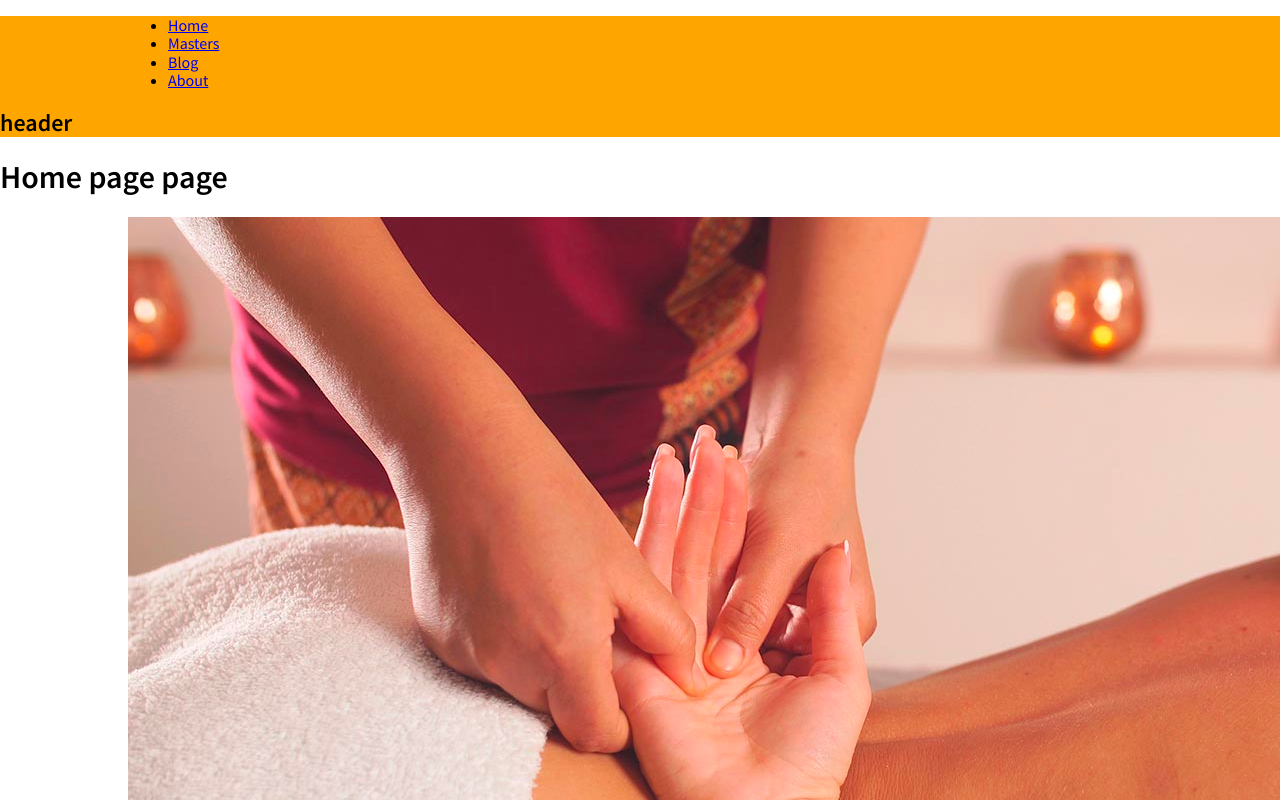
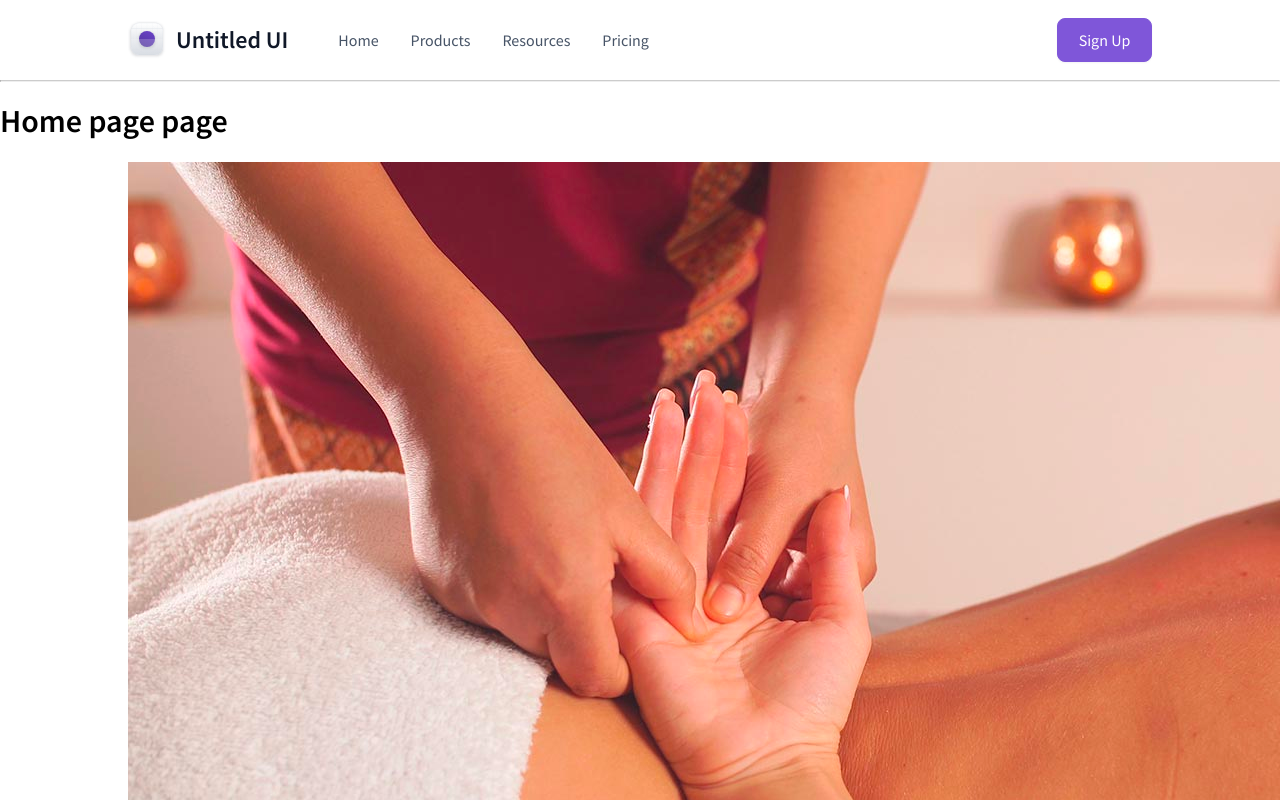
Before and after one commit to theromanovich/toscar, a Next.js app: page / in a window 1280 px wide. Shown: the top 800 px of the page. Built offline with nearby package versions, Linux system fonts and the light colour scheme.

Commit message:
add header

```diff
--- a/src/components/Header/Header.js
+++ b/src/components/Header/Header.js
@@ -1,5 +1,5 @@
 import Link from 'next/link';
-
+import Logo from './Logo'
 const navigation = [
     {
         id: 1,
@@ -8,38 +8,51 @@ const navigation = [
     },
     {
         id: 2,
-        title: 'Masters',
+        title: 'Products',
         path: '/master'
     },
     {
         id: 3,
-        title: 'Blog',
+        title: 'Resources',
         path: '/blog'
     },
     {
         id: 4,
-        title: 'About',
+        title: 'Pricing',
         path: '/about'
     }
 ]
 
 const Header = () => (
     <div className='header'>
-        <div className='container'>
-            <div className='header__image'>
+        <div className='container header__container'>
 
+            <div className="header__info">
+                <div className="header__info-item">
+
+                        <Logo />
+
+                    <h2>
+                        Untitled UI
+                    </h2>
+                </div>
+                <nav className='nav'>
+                    <ul className='nav__menu'>
+                        {navigation.map(({id, title, path}) => (
+                            <li className='nav__menu-item' key={id}><Link href={path}>{title}</Link></li>
+                        ))}
+                    </ul>
+                </nav>
             </div>
-            <nav className='nav'>
-                <ul>
-                    {navigation.map(({id, title, path}) => (
-                        <li key={id}><Link href={path}>{title}</Link></li>
-                    ))}
-                </ul>
-            </nav>
+
+
+            <div className="header__button">
+                <button>Sign Up</button>
+            </div>
+
         </div>
-        <h2>
-            header
-        </h2>
+        <hr />
+
     </div>
 );
 
--- /dev/null
+++ b/src/components/Header/Logo.js
@@ -0,0 +1,82 @@
+const Logo = () => {
+  return (
+    <>
+        <svg width="38" height="38" viewBox="0 0 38 38" fill="none" xmlns="http://www.w3.org/2000/svg">
+        <g filter="url(#filter0_dd_10_69268)">
+        <g clip-path="url(#clip0_10_69268)">
+        <rect x="3" y="2" width="32" height="32" rx="8" fill="white"/>
+        <rect x="3" y="2" width="32" height="32" rx="8" fill="url(#paint0_linear_10_69268)"/>
+        <path fill-rule="evenodd" clip-rule="evenodd" d="M19 4.03882C11.2894 4.03882 5.03882 10.2894 5.03882 18C5.03882 25.7105 11.2894 31.9612 19 31.9612C26.7105 31.9612 32.9612 25.7105 32.9612 18C32.9612 10.2894 26.7105 4.03882 19 4.03882ZM4.96115 18C4.96115 10.2466 11.2466 3.96115 19 3.96115C26.7534 3.96115 33.0388 10.2466 33.0388 18C33.0388 25.7534 26.7534 32.0388 19 32.0388C11.2466 32.0388 4.96115 25.7534 4.96115 18Z" fill="#D0D5DD"/>
+        <path fill-rule="evenodd" clip-rule="evenodd" d="M19 14.0779C16.8338 14.0779 15.0777 15.834 15.0777 18.0002C15.0777 20.1665 16.8338 21.9225 19 21.9225C21.1662 21.9225 22.9223 20.1665 22.9223 18.0002C22.9223 15.834 21.1662 14.0779 19 14.0779ZM15 18.0002C15 15.7911 16.7909 14.0002 19 14.0002C21.2091 14.0002 23 15.7911 23 18.0002C23 20.2094 21.2091 22.0002 19 22.0002C16.7909 22.0002 15 20.2094 15 18.0002Z" fill="#D0D5DD"/>
+        <path fill-rule="evenodd" clip-rule="evenodd" d="M19 15.3201C17.5201 15.3201 16.3204 16.5198 16.3204 17.9997C16.3204 19.4796 17.5201 20.6793 19 20.6793C20.4799 20.6793 21.6796 19.4796 21.6796 17.9997C21.6796 16.5198 20.4799 15.3201 19 15.3201ZM16.2427 17.9997C16.2427 16.4769 17.4772 15.2424 19 15.2424C20.5228 15.2424 21.7573 16.4769 21.7573 17.9997C21.7573 19.5225 20.5228 20.757 19 20.757C17.4772 20.757 16.2427 19.5225 16.2427 17.9997Z" fill="#D0D5DD"/>
+        <path d="M18.9612 2H19.0388V34H18.9612V2Z" fill="#D0D5DD"/>
+        <path d="M35 17.9609L35 18.0386L3 18.0386L3 17.9609L35 17.9609Z" fill="#D0D5DD"/>
+        <path d="M29.602 2H29.6796V34H29.602V2Z" fill="#D0D5DD"/>
+        <path d="M13.6408 2H13.7184V34H13.6408V2Z" fill="#D0D5DD"/>
+        <path d="M24.2816 2H24.3592V34H24.2816V2Z" fill="#D0D5DD"/>
+        <path d="M8.32037 2H8.39804V34H8.32037V2Z" fill="#D0D5DD"/>
+        <path d="M35 28.6016L35 28.6792L3 28.6792L3 28.6016L35 28.6016Z" fill="#D0D5DD"/>
+        <path d="M35 12.6406L35 12.7183L3 12.7183L3 12.6406L35 12.6406Z" fill="#D0D5DD"/>
+        <path d="M35 23.2812L35 23.3589L3 23.3589L3 23.2812L35 23.2812Z" fill="#D0D5DD"/>
+        <path d="M35 7.32031L35 7.39798L3 7.39798L3 7.32031L35 7.32031Z" fill="#D0D5DD"/>
+        <g filter="url(#filter1_dd_10_69268)">
+        <circle cx="19" cy="18" r="8" fill="url(#paint1_linear_10_69268)"/>
+        </g>
+        <g filter="url(#filter2_b_10_69268)">
+        <path d="M3 18H35V21.2C35 25.6804 35 27.9206 34.1281 29.6319C33.3611 31.1372 32.1372 32.3611 30.6319 33.1281C28.9206 34 26.6804 34 22.2 34H15.8C11.3196 34 9.07937 34 7.36808 33.1281C5.86278 32.3611 4.63893 31.1372 3.87195 29.6319C3 27.9206 3 25.6804 3 21.2V18Z" fill="white" fill-opacity="0.2"/>
+        </g>
+        </g>
+        <rect x="3.1" y="2.1" width="31.8" height="31.8" rx="7.9" stroke="#D0D5DD" stroke-width="0.2"/>
+        </g>
+        <defs>
+        <filter id="filter0_dd_10_69268" x="0" y="0" width="38" height="38" filterUnits="userSpaceOnUse" color-interpolation-filters="sRGB">
+        <feFlood flood-opacity="0" result="BackgroundImageFix"/>
+        <feColorMatrix in="SourceAlpha" type="matrix" values="0 0 0 0 0 0 0 0 0 0 0 0 0 0 0 0 0 0 127 0" result="hardAlpha"/>
+        <feOffset dy="1"/>
+        <feGaussianBlur stdDeviation="1"/>
+        <feColorMatrix type="matrix" values="0 0 0 0 0.0627451 0 0 0 0 0.0941176 0 0 0 0 0.156863 0 0 0 0.06 0"/>
+        <feBlend mode="normal" in2="BackgroundImageFix" result="effect1_dropShadow_10_69268"/>
+        <feColorMatrix in="SourceAlpha" type="matrix" values="0 0 0 0 0 0 0 0 0 0 0 0 0 0 0 0 0 0 127 0" result="hardAlpha"/>
+        <feOffset dy="1"/>
+        <feGaussianBlur stdDeviation="1.5"/>
+        <feColorMatrix type="matrix" values="0 0 0 0 0.0627451 0 0 0 0 0.0941176 0 0 0 0 0.156863 0 0 0 0.1 0"/>
+        <feBlend mode="normal" in2="effect1_dropShadow_10_69268" result="effect2_dropShadow_10_69268"/>
+        <feBlend mode="normal" in="SourceGraphic" in2="effect2_dropShadow_10_69268" result="shape"/>
+        </filter>
+        <filter id="filter1_dd_10_69268" x="8" y="8" width="22" height="22" filterUnits="userSpaceOnUse" color-interpolation-filters="sRGB">
+        <feFlood flood-opacity="0" result="BackgroundImageFix"/>
+        <feColorMatrix in="SourceAlpha" type="matrix" values="0 0 0 0 0 0 0 0 0 0 0 0 0 0 0 0 0 0 127 0" result="hardAlpha"/>
+        <feOffset dy="1"/>
+        <feGaussianBlur stdDeviation="1"/>
+        <feColorMatrix type="matrix" values="0 0 0 0 0.0627451 0 0 0 0 0.0941176 0 0 0 0 0.156863 0 0 0 0.06 0"/>
+        <feBlend mode="normal" in2="BackgroundImageFix" result="effect1_dropShadow_10_69268"/>
+        <feColorMatrix in="SourceAlpha" type="matrix" values="0 0 0 0 0 0 0 0 0 0 0 0 0 0 0 0 0 0 127 0" result="hardAlpha"/>
+        <feOffset dy="1"/>
+        <feGaussianBlur stdDeviation="1.5"/>
+        <feColorMatrix type="matrix" values="0 0 0 0 0.0627451 0 0 0 0 0.0941176 0 0 0 0 0.156863 0 0 0 0.1 0"/>
+        <feBlend mode="normal" in2="effect1_dropShadow_10_69268" result="effect2_dropShadow_10_69268"/>
+        <feBlend mode="normal" in="SourceGraphic" in2="effect2_dropShadow_10_69268" result="shape"/>
+        </filter>
+        <filter id="filter2_b_10_69268" x="-2" y="13" width="42" height="26" filterUnits="userSpaceOnUse" color-interpolation-filters="sRGB">
+        <feFlood flood-opacity="0" result="BackgroundImageFix"/>
+        <feGaussianBlur in="BackgroundImageFix" stdDeviation="2.5"/>
+        <feComposite in2="SourceAlpha" operator="in" result="effect1_backgroundBlur_10_69268"/>
+        <feBlend mode="normal" in="SourceGraphic" in2="effect1_backgroundBlur_10_69268" result="shape"/>
+        </filter>
+        <linearGradient id="paint0_linear_10_69268" x1="19" y1="2" x2="19" y2="34" gradientUnits="userSpaceOnUse">
+        <stop stop-color="white"/>
+        <stop offset="1" stop-color="#D0D5DD"/>
+        </linearGradient>
+        <linearGradient id="paint1_linear_10_69268" x1="15" y1="26" x2="23" y2="10" gradientUnits="userSpaceOnUse">
+        <stop stop-color="#53389E"/>
+        <stop offset="1" stop-color="#6941C6"/>
+        </linearGradient>
+        <clipPath id="clip0_10_69268">
+        <rect x="3" y="2" width="32" height="32" rx="8" fill="white"/>
+        </clipPath>
+        </defs>
+        </svg>
+    </>
+  )
+}
+export default Logo;
--- a/src/style/block/header.scss
+++ b/src/style/block/header.scss
@@ -1,3 +1,50 @@
 .header {
-  background: $colorPrimary;
+
+  &__container {
+    height: 80px;
+    display: flex;
+    align-items: center;
+    justify-content: space-between;
+  }
+  &__info {
+    display: flex;
+    align-items: center;
+    gap: 10px;
+    color: #101828;
+    &-item {
+      display: flex;
+      align-items: center;
+      gap: 10px;
+      color: #101828;
+    }
+    .nav {
+      &__menu {
+        display: flex;
+        list-style: none;
+        gap: 32px;
+        a {
+          text-decoration: none;
+          color: #475467;
+        }
+      }
+    }
+  }
+  &__button {
+      display: flex;
+      align-items: center;
+        button {
+          padding: 10px 18px;
+          width: 95px;
+          height: 44px;
+          background: #7F56D9;
+          border: 1px solid #7F56D9;
+          box-shadow: 0px 1px 2px rgba(16, 24, 40, 0.05);
+          border-radius: 8px;
+          color: #FFFFFF;
+        }
+  }
+  hr {
+   border-top: 1px solid #ccc;
+   height: 0px;
+  }
 }
--- a/src/style/global.scss
+++ b/src/style/global.scss
@@ -2,6 +2,11 @@
 @import 'block/footer';
 @import 'block/header';
 @import 'block/hero';
+
+* {
+  margin: 0;
+  box-sizing: border-box;
+}
 
 body {
   font-family: 'Source Sans Pro', sans-serif;
```
Also changed, not shown: public/logomark.svg (added), 1 other file (tests, documents, lock files or other folders).
